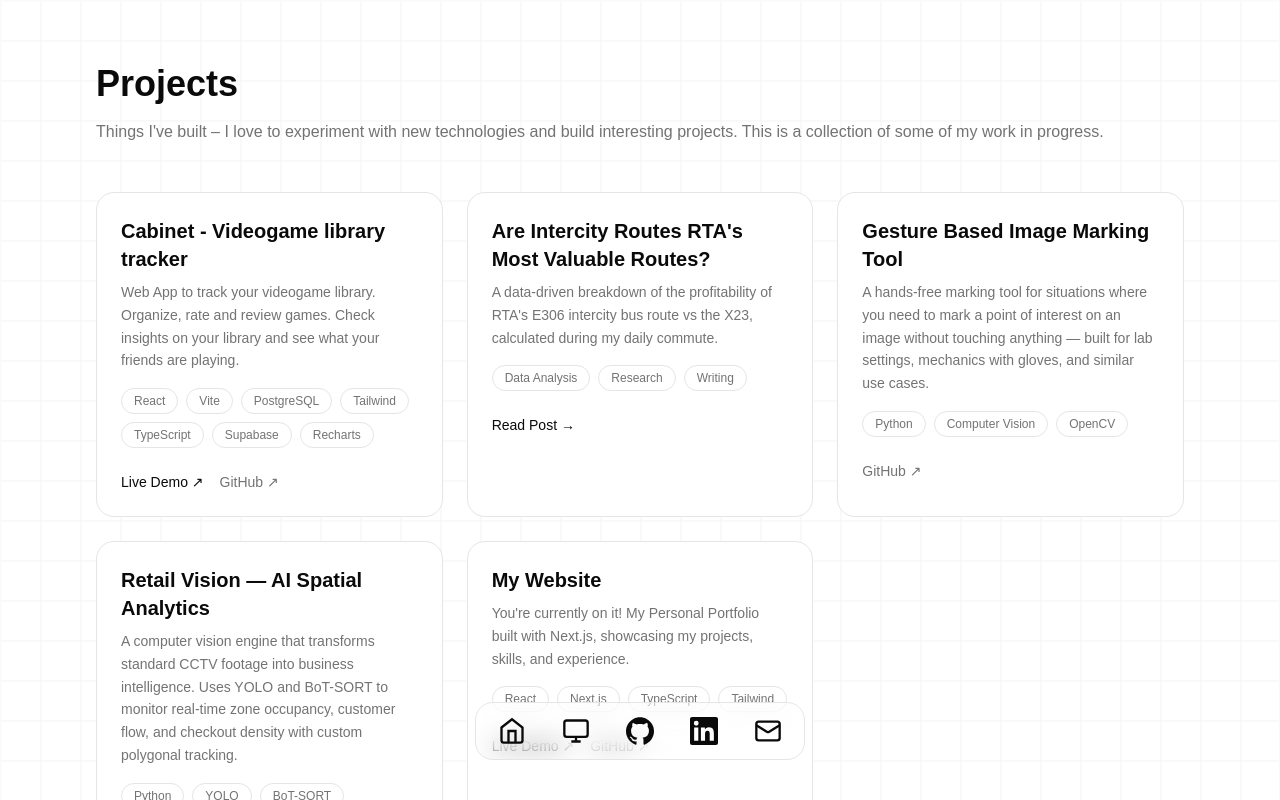
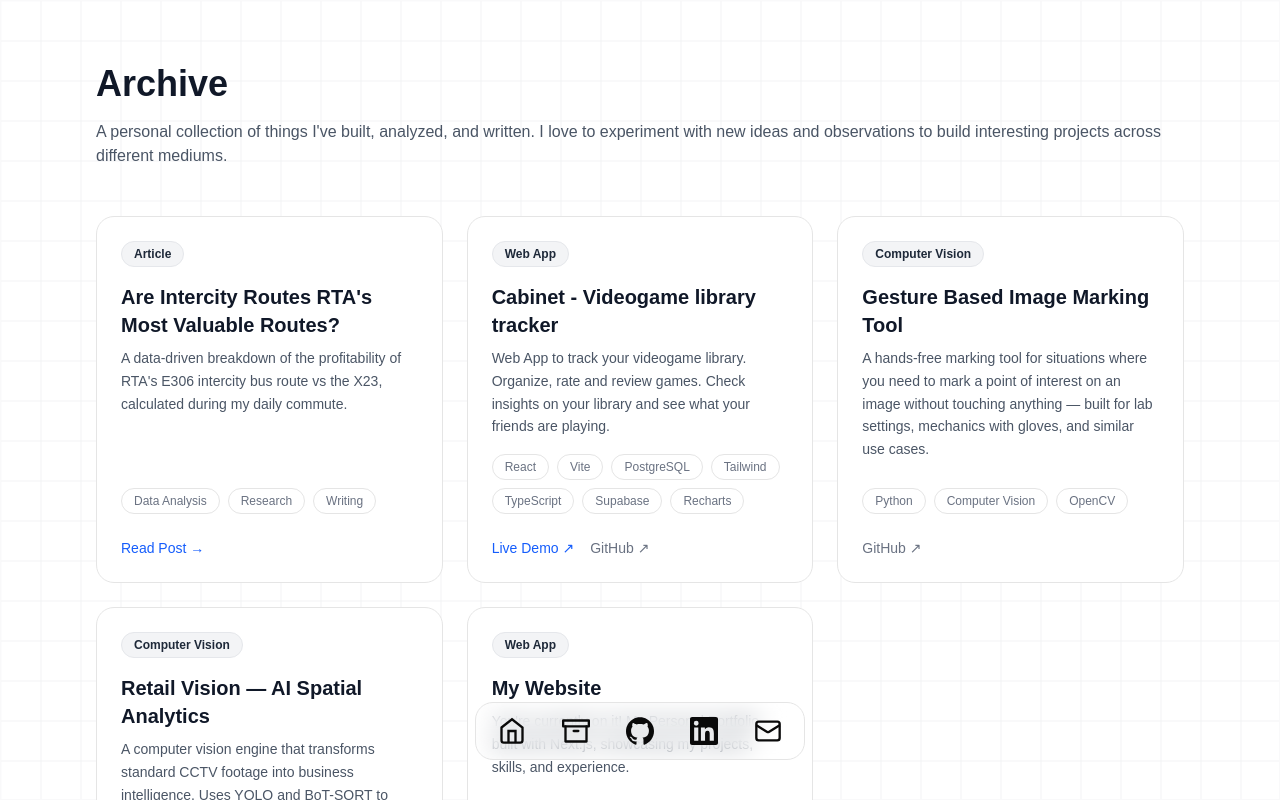
Before and after one commit to orangebead/personal-website, a Next.js app: page /projects in a window 1280 px wide. Shown: the top 800 px of the page. Built offline with nearby package versions, Linux system fonts and the light colour scheme; a web font is replaced by a local one.

Commit message:
UI improvements - Projects->Archive, Tags added for type of project(card improvements), added a back button for dynamic article page(s)

```diff
--- a/src/app/projects/[slug]/page.tsx
+++ b/src/app/projects/[slug]/page.tsx
@@ -1,5 +1,6 @@
 // src/app/projects/[slug]/page.tsx
 import { notFound } from "next/navigation";
+import Link from "next/link";
 import ReactMarkdown from "react-markdown";
 import remarkGfm from "remark-gfm";
 import { articles } from "@/data/articles";
@@ -22,8 +23,18 @@ export default async function ArticlePage({
     <div className="relative min-h-screen">
       <InteractiveGrid className="opacity-20 pointer-events-none fixed inset-0" />
 
-      {/* Added pb-32 so the content doesn't hide under your bottom dock */}
       <main className="relative z-10 px-8 py-16 pb-32 max-w-3xl mx-auto">
+
+        {/* Back to Archive Button */}
+        <div className="mb-10">
+          <Link
+            href="/projects"
+            className="inline-flex items-center text-sm font-medium text-gray-500 hover:text-gray-900 transition-colors"
+          >
+            ← Back to Archive
+          </Link>
+        </div>
+
         <header className="mb-12">
           {/* Strict light mode styling */}
           <h1 className="text-4xl font-bold mb-4 text-gray-900">{article.title}</h1>
--- a/src/app/projects/page.tsx
+++ b/src/app/projects/page.tsx
@@ -2,32 +2,35 @@
 import { InteractiveGrid } from "@/components/backgrounds/CustomGrid"
 import { ProjectCard } from "@/components/misc/ProjectCard"
 
-
 const projects = [
+  {
+    title: "Are Intercity Routes RTA's Most Valuable Routes?",
+    description: "A data-driven breakdown of the profitability of RTA's E306 intercity bus route vs the X23, calculated during my daily commute.",
+    tags: ["Data Analysis", "Research", "Writing"],
+    liveUrl: "/projects/rta-intercity-analysis",
+    category: "Article",
+  },
   {
     title: "Cabinet - Videogame library tracker",
     description: "Web App to track your videogame library. Organize, rate and review games. Check insights on your library and see what your friends are playing.",
     tags: ["React", "Vite", "PostgreSQL", "Tailwind", "TypeScript", "Supabase", "Recharts"],
     liveUrl: "https://cabinet22.vercel.app",
     githubUrl: "https://github.com/orangebead/cabinet",
-  },
-  {
-    title: "Are Intercity Routes RTA's Most Valuable Routes?",
-    description: "A data-driven breakdown of the profitability of RTA's E306 intercity bus route vs the X23, calculated during my daily commute.",
-    tags: ["Data Analysis", "Research", "Writing"],
-    liveUrl: "/projects/rta-intercity-analysis", // This links to your dynamic route!
+    category: "Web App",
   },
   {
     title: "Gesture Based Image Marking Tool",
     description: "A hands-free marking tool for situations where you need to mark a point of interest on an image without touching anything — built for lab settings, mechanics with gloves, and similar use cases.",
     tags: ["Python", "Computer Vision", "OpenCV"],
     githubUrl: "https://github.com/orangebead/hands-free-mark",
+    category: "Computer Vision",
   },
   {
     title: "Retail Vision — AI Spatial Analytics",
     description: "A computer vision engine that transforms standard CCTV footage into business intelligence. Uses YOLO and BoT-SORT to monitor real-time zone occupancy, customer flow, and checkout density with custom polygonal tracking.",
     tags: ["Python", "YOLO", "BoT-SORT", "Computer Vision", "OpenCV"],
     githubUrl: "https://github.com/orangebead/retail-analytics",
+    category: "Computer Vision",
   },
   {
     title: "My Website",
@@ -35,17 +38,22 @@ const projects = [
     tags: ["React", "Next.js", "TypeScript", "Tailwind"],
     liveUrl: "https://neillaturkar.vercel.app",
     githubUrl: "https://github.com/orangebead/personal-website",
+    category: "Web App",
   },
 ]
-
 
 export default function Projects() {
   return (
     <div className="relative min-h-screen">
-      <InteractiveGrid className="opacity-20 pointer-events-none" />
-      <main className="relative z-10 px-8 py-16 max-w-6xl mx-auto">
-        <h1 className="text-4xl font-bold">Projects</h1>
-        <p className="mt-4 text-muted-foreground">Things I've built – I love to experiment with new technologies and build interesting projects. This is a collection of some of my work in progress.</p>
+      <InteractiveGrid className="opacity-20 pointer-events-none fixed inset-0" />
+      <main className="relative z-10 px-8 py-16 pb-32 max-w-6xl mx-auto">
+
+        {/* Updated Title and Description */}
+        <h1 className="text-4xl font-bold text-gray-900">Archive</h1>
+        <p className="mt-4 text-gray-600">
+          A personal collection of things I've built, analyzed, and written. I love to experiment with new ideas and observations to build interesting projects across different mediums.
+        </p>
+
         <div className="mt-12 grid gap-6 sm:grid-cols-2 lg:grid-cols-3">
           {projects.map((project) => (
             <ProjectCard key={project.title} {...project} />
--- a/src/components/misc/ProjectCard.tsx
+++ b/src/components/misc/ProjectCard.tsx
@@ -1,3 +1,4 @@
+// src/components/misc/ProjectCard.tsx
 import Link from "next/link"
 
 interface ProjectCardProps {
@@ -6,27 +7,36 @@ interface ProjectCardProps {
   tags: string[]
   liveUrl?: string
   githubUrl?: string
+  category?: string // <-- Added category prop
 }
 
-export function ProjectCard({ title, description, tags, liveUrl, githubUrl }: ProjectCardProps) {
-  // Check if the URL starts with HTTP to determine if it's external
+export function ProjectCard({ title, description, tags, liveUrl, githubUrl, category }: ProjectCardProps) {
   const isExternalLiveUrl = liveUrl?.startsWith("http");
 
   return (
-    <div className="group rounded-2xl border bg-card p-6 transition-all hover:shadow-lg hover:-translate-y-1">
+    <div className="group flex flex-col rounded-2xl border bg-card p-6 transition-all hover:shadow-lg hover:-translate-y-1">
+
+      {/* Category Badge */}
+      {category && (
+        <div className="mb-4">
+          <span className="inline-block rounded-full bg-gray-100 px-3 py-1 text-xs font-semibold text-gray-800 border border-gray-200">
+            {category}
+          </span>
+        </div>
+      )}
 
       {/* Title */}
-      <h3 className="text-xl font-semibold">{title}</h3>
+      <h3 className="text-xl font-semibold text-gray-900">{title}</h3>
 
       {/* Description */}
-      <p className="mt-2 text-sm text-muted-foreground leading-relaxed">
+      <p className="mt-2 text-sm text-gray-600 leading-relaxed flex-grow">
         {description}
       </p>
 
       {/* Tags */}
       <div className="mt-4 flex flex-wrap gap-2">
         {tags.map((tag) => (
-          <span key={tag} className="rounded-full border px-3 py-1 text-xs text-muted-foreground">
+          <span key={tag} className="rounded-full border px-3 py-1 text-xs text-gray-500">
             {tag}
           </span>
         ))}
@@ -39,7 +49,7 @@ export function ProjectCard({ title, description, tags, liveUrl, githubUrl }: Pr
             href={liveUrl}
             target={isExternalLiveUrl ? "_blank" : undefined}
             rel={isExternalLiveUrl ? "noopener noreferrer" : undefined}
-            className="text-sm font-medium hover:underline"
+            className="text-sm font-medium text-blue-600 hover:text-blue-500 hover:underline"
           >
             {isExternalLiveUrl ? "Live Demo ↗" : "Read Post →"}
           </Link>
@@ -49,7 +59,7 @@ export function ProjectCard({ title, description, tags, liveUrl, githubUrl }: Pr
             href={githubUrl}
             target="_blank"
             rel="noopener noreferrer"
-            className="text-sm text-muted-foreground hover:underline"
+            className="text-sm text-gray-500 hover:text-gray-800 hover:underline"
           >
             GitHub ↗
           </Link>
--- a/src/components/shared/CustomDock.tsx
+++ b/src/components/shared/CustomDock.tsx
@@ -35,10 +35,10 @@ export function DockDemo() {
 
         <DockIcon
           onClick={() => router.push("/projects")}
-          onMouseEnter={() => setTooltip("Projects")}
+          onMouseEnter={() => setTooltip("Archive")}
           onMouseLeave={() => setTooltip(null)}
         >
-          <Icons.projects className="size-7" />
+          <Icons.archive className="size-7" />
         </DockIcon>
 
         <DockIcon
@@ -91,10 +91,11 @@ const Icons = {
       <polyline points="9 22 9 12 15 12 15 22" />
     </svg>
   ),
-  projects: (props: IconProps) => (
-    <svg viewBox="0 0 24 24" fill="none" stroke="currentColor" strokeWidth={2} {...props}>
-      <rect x="2" y="3" width="20" height="14" rx="2" />
-      <path d="M8 21h8M12 17v4" />
+  archive: (props: IconProps) => (
+    <svg viewBox="0 0 24 24" fill="none" stroke="currentColor" strokeWidth={2} strokeLinecap="round" strokeLinejoin="round" {...props}>
+      <path d="M21 8v13H3V8" />
+      <path d="M1 3h22v5H1z" />
+      <path d="M10 12h4" />
     </svg>
   ),
   gitHub: (props: IconProps) => (
```
